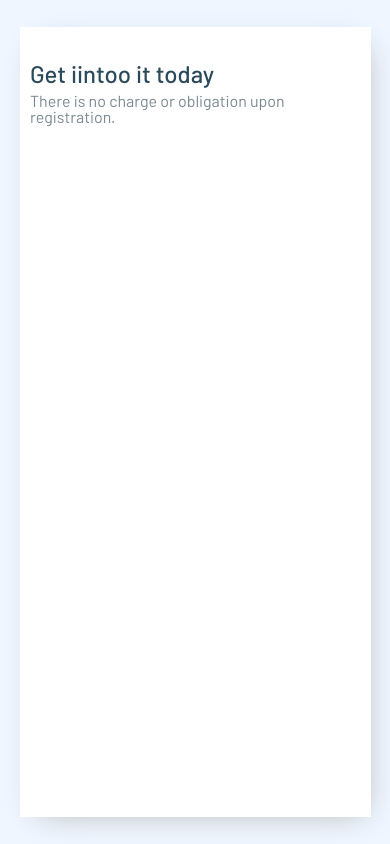
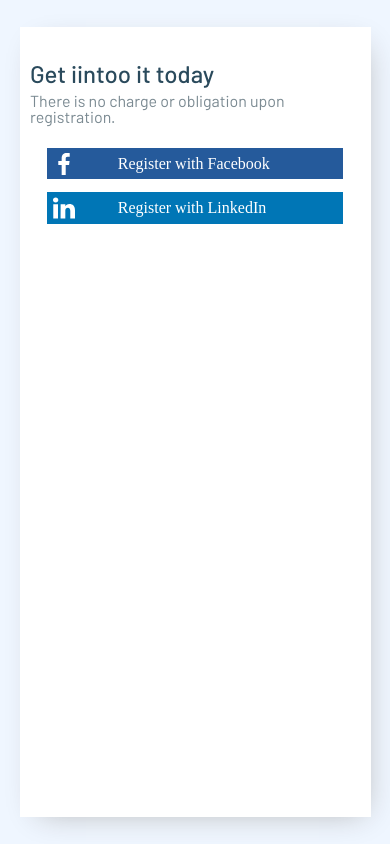
Before and after one commit to Yueuwu/css-task, a plain HTML site: page index.html in a window 390 px wide. Drawn offline with Linux system fonts and the light colour scheme.

Commit message:
done: reg via socials

```diff
--- a/css/style.css
+++ b/css/style.css
@@ -49,14 +49,13 @@
 }
 
 .greetContainer {
-	font-family: 'Barlow';
-
+	font-family: "Barlow";
 }
 
 .large {
-	font-size:x-large;
+	font-size: x-large;
 	font-weight: 500;
-	color: #2A4A5C;
+	color: #2a4a5c;
 }
 
 .small {
@@ -64,7 +63,42 @@
 
 	font-size: medium;
 	font-weight: 400;
-	color: #7B8A92;
+	color: #7b8a92;
+}
+
+.socials {
+	display: flex;
+	flex-direction: row;
+	justify-content: space-between;
+
+	margin-top: 7%;
+
+	font-weight: 200;
+	font-size: medium;
+	color: #fff;
+}
+
+.socialsGeneric {
+	width: 45%;
+	height: 5vmin;
+
+	display: flex;
+	align-items: center;
+
+	padding: 1% 2%;
+
+}
+
+.facebook {
+	background-color: #255a9b;
+}
+.linkedin {
+	background-color: #0076b6;
+}
+
+.linkImg {
+	max-height: 90%;
+	margin-right: 15%;
 }
 
 @media (max-width: 768px) {
@@ -80,4 +114,14 @@
 		width: 100%;
 		padding: 10% 3%;
 	}
+	.socials {
+		flex-direction: column;
+		justify-content: center;
+		align-items: center;
+	}
+	.socialsGeneric {
+		width: 90%;
+		height: 8vmin;
+		margin-bottom: 4%;
+	}
 }
--- a/index.html
+++ b/index.html
@@ -21,7 +21,14 @@
 					</div>
 					<div class="registrationContainer">
 						<div class="socials">
-
+							<div class="socialsGeneric facebook">
+								<img class="linkImg" src="./img/facebook.svg"/>
+								Register with Facebook
+							</div>
+							<div class="socialsGeneric linkedin ">
+								<img class="linkImg" src="./img/linkedin.svg" />
+								Register with LinkedIn
+							</div>
 						</div>
 						<div class="orContainer">
 
```
